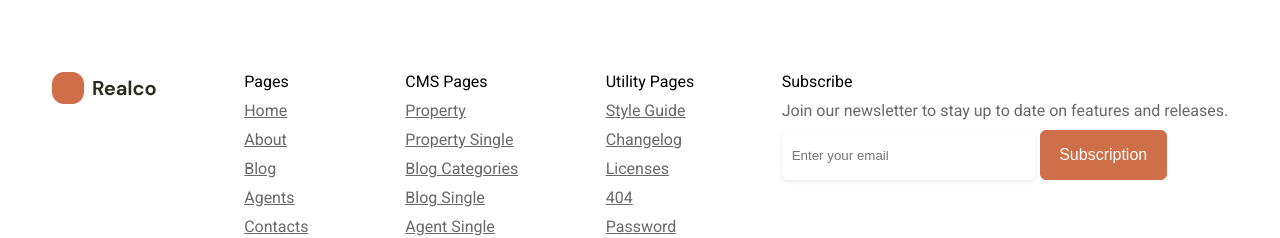
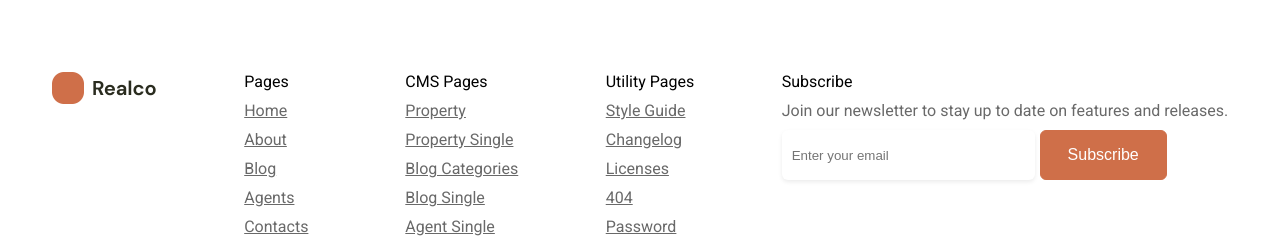
Before and after one commit to melleek/alifAcademyProjectWithReact1, a React (Vite) app: page / in a window 1280 px wide. Shown: the top 238 px of the page. Built offline with nearby package versions, Linux system fonts and the light colour scheme.

Commit message:
fixed btn but still not correctly work react-toastify

```diff
--- a/package.json
+++ b/package.json
@@ -12,7 +12,8 @@
   "dependencies": {
     "react": "^18.3.1",
     "react-dom": "^18.3.1",
-    "react-icons": "^5.3.0"
+    "react-icons": "^5.3.0",
+    "react-toastify": "^10.0.6"
   },
   "devDependencies": {
     "@eslint/js": "^9.13.0",
--- a/src/footer/Footer.jsx
+++ b/src/footer/Footer.jsx
@@ -6,9 +6,19 @@ import { FaLinkedin } from "react-icons/fa";
 import FotterLogo from "../assets/icons/footerLogoIcon.png";
 import "./footer.css";
 import Button from "../ui/button/Button";
+import { ToastContainer, toast } from "react-toastify";
+import "react-toastify/dist/ReactToastify.css";
 
 export default function Footer() {
+  const handleSubscribe = () => {
+    console.log("Button clicked!");
+    toast.success("Проверьте вашу почту, мы отправили вам письмо.", {
+      position: toast.POSITION.TOP_CENTER,
+    });
+  };
+
   return (
+    <>
       <footer className="footer">
         <div className="footerUp">
           <a href="/">
@@ -48,7 +58,13 @@ export default function Footer() {
             </a>
             <div className="subscribeBTN">
               <input type="email" placeholder="Enter your email" required />
-            <Button />
+              <Button
+                text="Subscribe"
+                onClick={() => {
+                  console.log("Button prop works!");
+                  handleSubscribe();
+                }}
+              />
             </div>
           </div>
         </div>
@@ -65,5 +81,8 @@ export default function Footer() {
           </div>
         </div>
       </footer>
+      {/* Контейнер для уведомлений */}
+      <ToastContainer autoClose={3000} hideProgressBar={true} />
+    </>
   );
 }
--- a/src/ui/button/Button.jsx
+++ b/src/ui/button/Button.jsx
@@ -1,12 +1,7 @@
 import React from "react";
 import "./button.css";
 
-export default function Button({
-  text = "Subscription",
-  onClick,
-  style = {},
-  className = "",
-}) {
+export default function Button({ text, onClick, style = {}, className = "" }) {
   return (
     <button
       className={`custom-button ${className}`}
--- a/src/ui/button/button.css
+++ b/src/ui/button/button.css
@@ -9,6 +9,8 @@
   border: 1px solid rgba(207, 111, 73, 1);
   cursor: pointer;
   transition: all 0.3s ease;
+  position: relative; /* Убедитесь, что кнопка не скрыта */
+  z-index: 10;
 }
 
 .custom-button:hover {
```
Also changed, not shown: 1 other file (tests, documents, lock files or other folders). Lines whose indentation alone changed are shown as unchanged.
